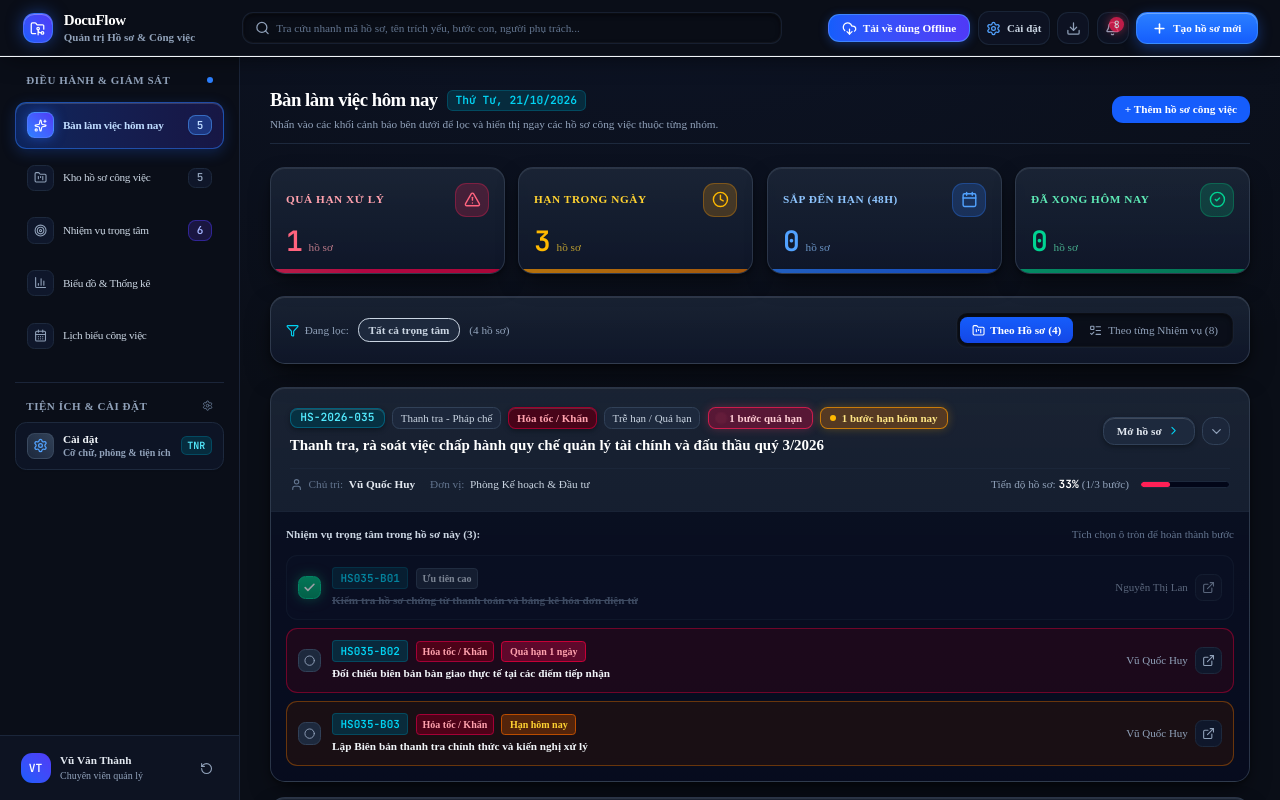
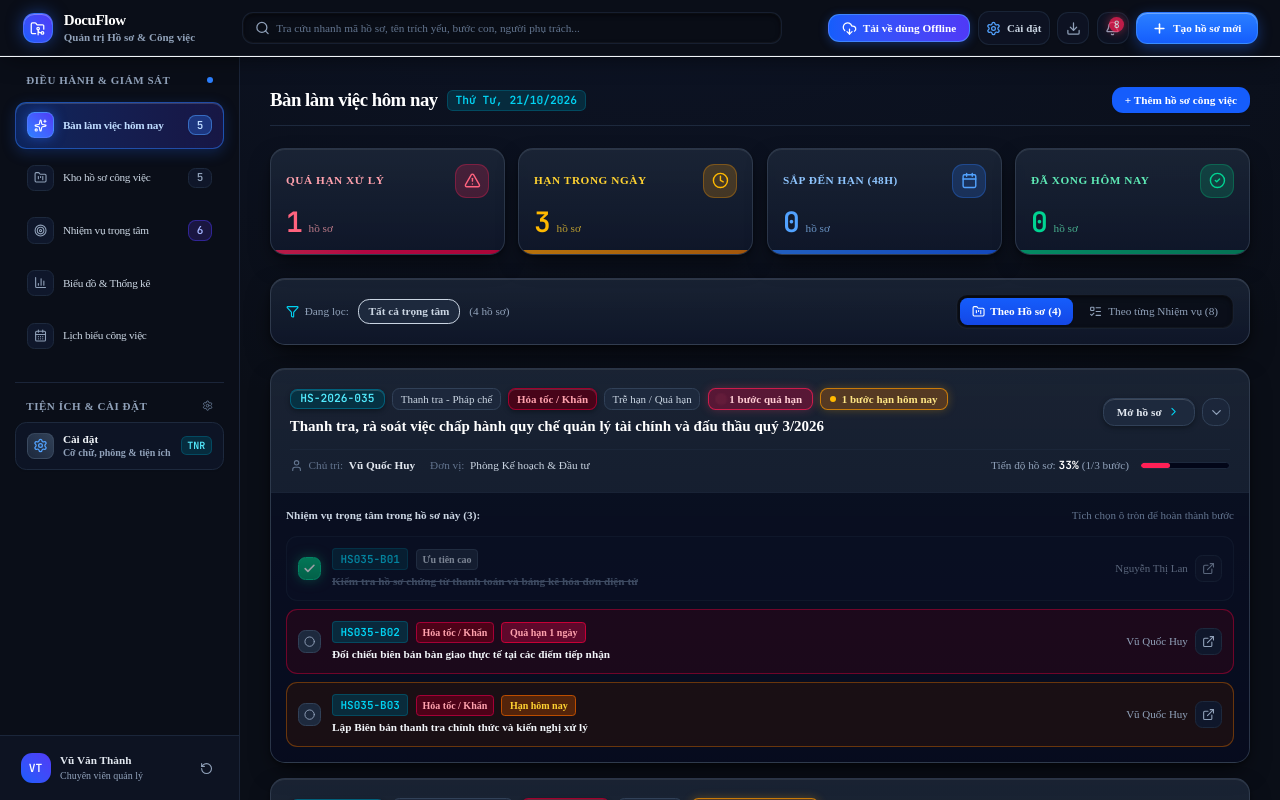
Before and after one commit to vuvanthanh9696-boop/Kho, a React (Vite) app: page / in a window 1280 px wide. Built offline with nearby package versions, Linux system fonts and the light colour scheme.

Commit message:
Loại bỏ dòng hướng dẫn chú thích dưới tiêu đề Bàn làm việc hôm nay

```diff
--- a/dev-dist/sw.js
+++ b/dev-dist/sw.js
@@ -78,7 +78,7 @@ define(['./workbox-afac4cd2'], (function (workbox) { 'use strict';
    */
   workbox.precacheAndRoute([{
     "url": "index.html",
-    "revision": "0.g5j1cclkbp8"
+    "revision": "0.h8baogdvsa8"
   }], {});
   workbox.cleanupOutdatedCaches();
   workbox.registerRoute(new workbox.NavigationRoute(workbox.createHandlerBoundToURL("index.html"), {
--- a/src/components/TodayView.tsx
+++ b/src/components/TodayView.tsx
@@ -328,9 +328,6 @@ export const TodayView: React.FC<TodayViewProps> = ({
               {new Date().toLocaleDateString('vi-VN', { weekday: 'long', day: '2-digit', month: '2-digit', year: 'numeric' })}
             </span>
           </div>
-          <p className="text-xs text-slate-400 mt-1">
-            Nhấn vào các khối cảnh báo bên dưới để lọc và hiển thị ngay các hồ sơ công việc thuộc từng nhóm.
-          </p>
         </div>
 
         <div className="flex items-center gap-2">
```
